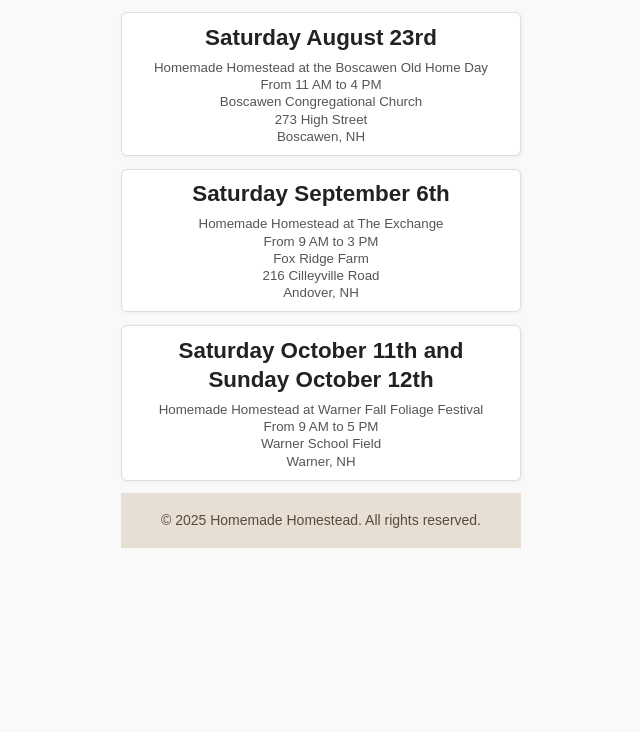
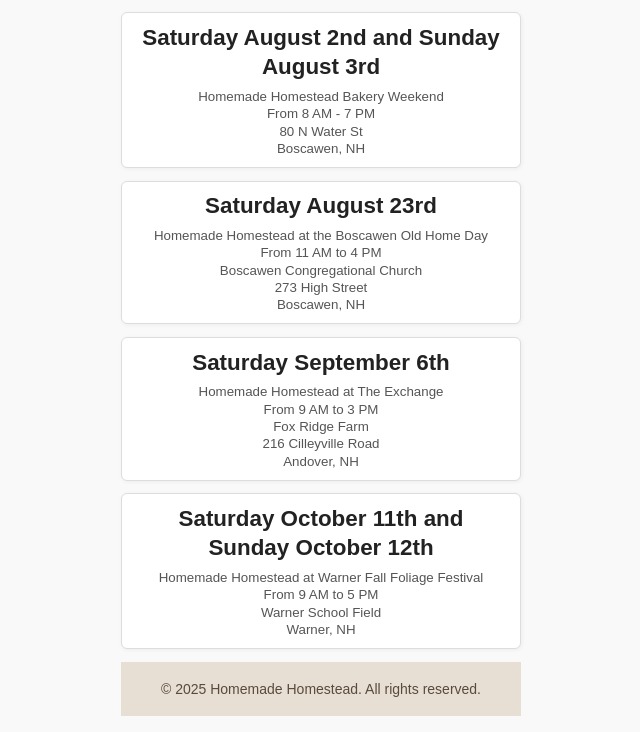
Before and after one commit to Homemade-Homestead/homemade-homestead.github.io, a plain HTML site: page calendar.html in a window 1280 px wide. Shown: the part 202-934 px from the top of the page, without its empty margins (319-959 px from the left). Before the commit the page ends 800 px from the top, so only its background shows below. Drawn offline with Linux system fonts and the light colour scheme.

Commit message:
Update calendar.html

```diff
--- a/calendar.html
+++ b/calendar.html
@@ -143,7 +143,20 @@
     }
   </style>
 </head>
+<body>
 
+
+  <!-- August 1-3: Your event -->
+  <div class="event">
+  <a href="https://www.facebook.com/share/16wMrFoefE/" target="_blank" rel="noopener noreferrer" aria-label="Event Homemade Homestead August Bakery Weekend">
+      <div class="date">Saturday August 2nd and Sunday August 3rd</div>
+      <small>Homemade Homestead Bakery Weekend</small>
+      <small>From 8 AM - 7 PM</small>
+      <small>80 N Water St</small>
+      <small>Boscawen, NH</small>
+    </a>
+  </div>
+</body>
   <!-- August 23: Your event -->
   <div class="event">
     <a href="https://www.facebook.com/share/16ZYqTxSR8/" target="_blank" rel="noopener noreferrer" aria-label="Event Homemade Homestead at Boscawen Old Home Day, August 23 from 11 AM to 4 PM at the Boscawen Congregational Church, NH">
```
